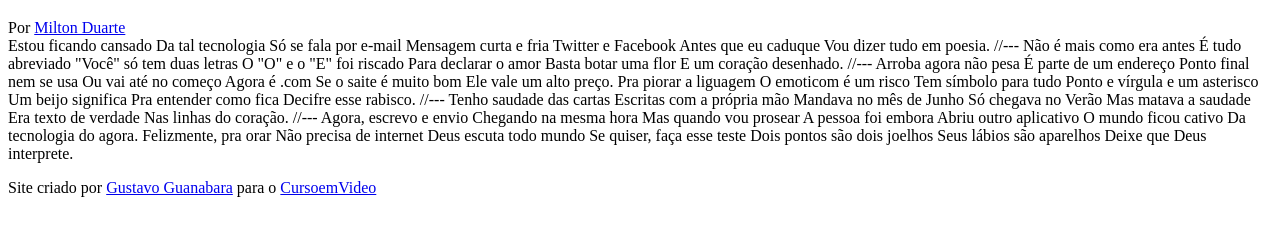
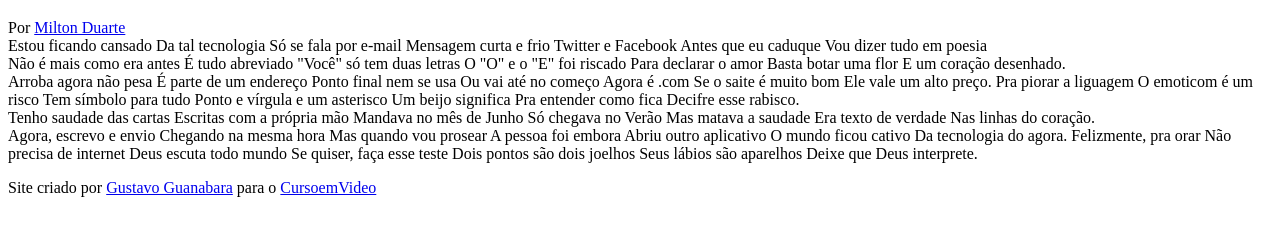
Before and after one commit to mapasilva1980/html5-css3, a plain HTML site: page desafios/d012/index.html in a window 1280 px wide. Shown: the part 61-296 px from the top of the page. Drawn offline with Linux system fonts and the light colour scheme.

Commit message:
Alterações

```diff
--- a/desafios/d012/index.html
+++ b/desafios/d012/index.html
@@ -8,19 +8,22 @@
 <body>
     <header>
         <h1>Cordel Moderno</h1>
-        Por <a href="https://www.recantodasletras.com.br/poesias/3186743]" target="_blank">Milton Duarte</a>
+        Por <a href="https://www.recantodasletras.com.br/poesias/3186743" target="_blank">Milton Duarte</a>
     </header>
 
+    <section>
         Estou ficando cansado
         Da tal tecnologia
         Só se fala por e-mail
-    Mensagem curta e fria
+        Mensagem curta e frio
         Twitter e Facebook
         Antes que eu caduque
-    Vou dizer tudo em poesia.
+        Vou dizer tudo em poesia
+    </section>
 
-    //---
 
+
+    <section>
         Não é mais como era antes
         É tudo abreviado
         "Você" só tem duas letras
@@ -28,9 +31,11 @@
         Para declarar o amor
         Basta botar uma flor
         E um coração desenhado.
+    </section>
 
-    //---
 
+
+    <section>
         Arroba agora não pesa
         É parte de um endereço
         Ponto final nem se usa
@@ -38,7 +43,6 @@
         Agora é .com
         Se o saite é muito bom
         Ele vale um alto preço.
-
         Pra piorar a liguagem
         O emoticom é um risco
         Tem símbolo para tudo
@@ -46,9 +50,11 @@
         Um beijo significa
         Pra entender como fica
         Decifre esse rabisco.
+    </section>
 
-    //---
 
+
+    <section>
         Tenho saudade das cartas
         Escritas com a própria mão
         Mandava no mês de Junho
@@ -56,9 +62,11 @@
         Mas matava a saudade
         Era texto de verdade
         Nas linhas do coração.
+    </section>
 
-    //---
 
+
+    <section>
         Agora, escrevo e envio
         Chegando na mesma hora
         Mas quando vou prosear
@@ -66,7 +74,6 @@
         Abriu outro aplicativo
         O mundo ficou cativo
         Da tecnologia do agora.
-
         Felizmente, pra orar
         Não precisa de internet
         Deus escuta todo mundo
@@ -74,6 +81,7 @@
         Dois pontos são dois joelhos
         Seus lábios são aparelhos
         Deixe que Deus interprete.
+    </section>
 
     <footer>
         <p>Site criado por <a href="https://gustavoguanabara.github.io" target="_blank">Gustavo Guanabara</a> para o <a href="https://www.cursoemvideo.com" target="_blank">CursoemVideo</a></p>
```
Lines whose indentation alone changed are shown as unchanged.
